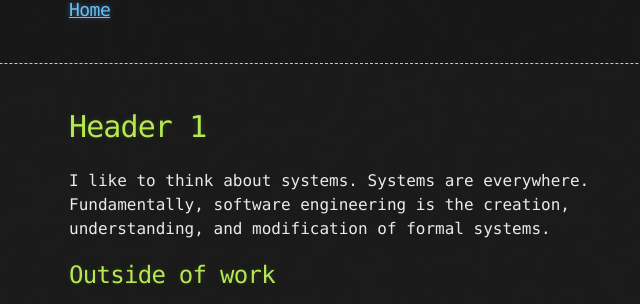
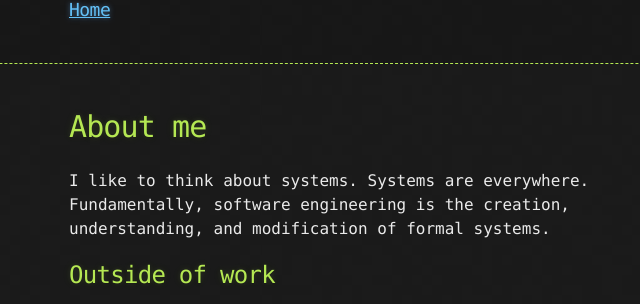
Before and after one commit to mcqueenjordan/mcqueenjordan.github.io, a Jekyll site: the page built from index.md, in a window 1280 px wide. Shown: the part 116-420 px from the top of the page, without its empty margins (271-911 px from the left). Built offline with Jekyll 4.4.1, drawn with Linux system fonts in a browser that asks for light colours; our own code applies the rules of GitHub Pages for plain Markdown files.

Commit message:
personalization of header

```diff
--- a/index.md
+++ b/index.md
@@ -2,7 +2,7 @@
 layout: default
 ---
 
-# [](#header-1)Header 1
+# [](#header-1)About me
 
 I like to think about systems. Systems are everywhere. Fundamentally, software engineering is the creation, understanding, and modification of formal systems.
 
```
